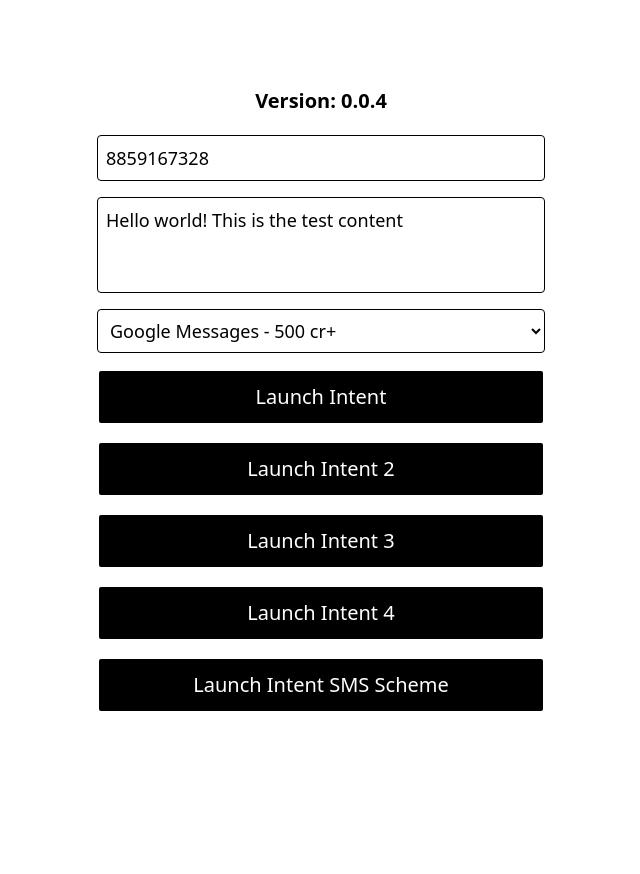
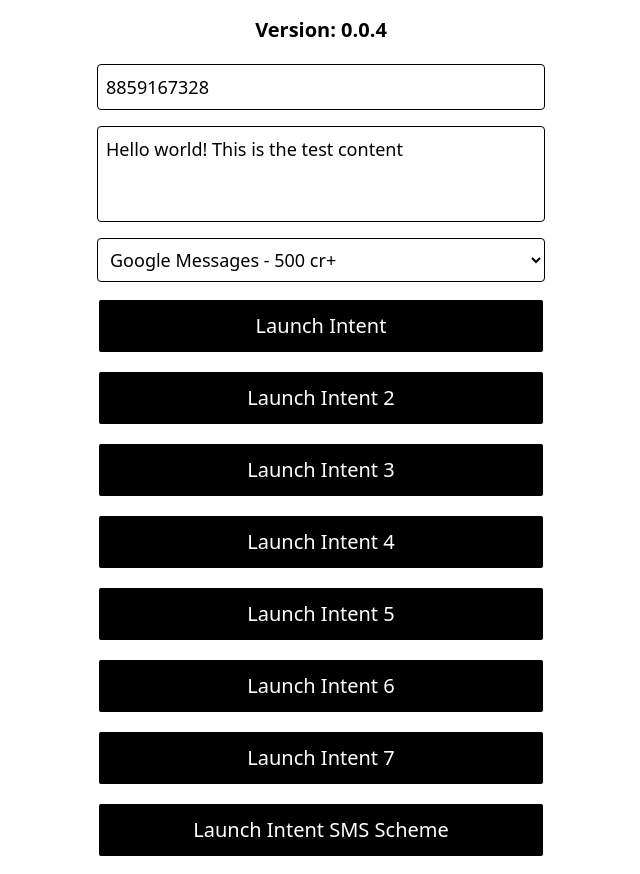
Before and after one commit to mayank-up/test-app, a Next.js app: page / in a window 1280 px wide. Shown: the whole page, without its empty margins (319-959 px from the left). Before the commit the page ends 800 px from the top, so only its background shows below. Built offline with nearby package versions, Linux system fonts and the light colour scheme.

Commit message:
chore: intent updates

```diff
--- a/app/flowOne.tsx
+++ b/app/flowOne.tsx
@@ -69,7 +69,48 @@ export default function FlowOne() {
     const encodedPhone = encodeURIComponent(phoneNumber);
     const encodedText = encodeURIComponent(message);
 
-    const intent =  `intent:#Intent;action=android.intent.action.SENDTO;data=sms:${encodedPhone};package=${selectedApp};S.android.intent.extra.TEXT=${encodedText};S.sms_body=${encodedText};end`
+    const intent = `intent://send?address=${encodedPhone}&body=${encodedText}#Intent;scheme=sms;package=${selectedApp};action=android.intent.action.VIEW;end`
+
+    window.location.href = intent;
+  };
+
+  const launchIntent5 = () => {
+    if (!phoneNumber || !message) {
+      alert('Please enter both phone number and message.');
+      return;
+    }
+    const encodedPhone = encodeURIComponent(phoneNumber);
+    const encodedText = encodeURIComponent(message);
+const intent = `intent://sms:${encodedPhone}#Intent;action=android.intent.action.SENDTO;package=${selectedApp};S.sms_body=${encodedText};end`
+
+
+    window.location.href = intent;
+  };
+  const launchIntent6 = () => {
+    if (!phoneNumber || !message) {
+      alert('Please enter both phone number and message.');
+      return;
+    }
+    const encodedPhone = encodeURIComponent(phoneNumber);
+    const encodedText = encodeURIComponent(message);
+
+    const intent = `intent:#Intent;action=android.intent.action.SENDTO;type=vnd.android-dir/mms-sms;package=${selectedApp};S.address=${encodedPhone};S.sms_body=${encodedText};end`
+
+    window.location.href = intent;
+  };
+
+  const launchIntent7 = () => {
+    if (!phoneNumber || !message) {
+      alert('Please enter both phone number and message.');
+      return;
+    }
+    const encodedPhone = encodeURIComponent(phoneNumber);
+    const encodedText = encodeURIComponent(message);
+
+    const intent =`intent://sms:${encodedPhone}#Intent;action=android.intent.action.SENDTO;package=${selectedApp};S.sms_body=${encodedText};end`
+
+
+
 
     window.location.href = intent;
   };
@@ -150,6 +191,15 @@ export default function FlowOne() {
           <button className="flex-1 border-2 bg-black text-white text-xl py-3 rounded" onClick={launchIntent4}>
             Launch Intent 4
           </button>
+          <button className="flex-1 border-2 bg-black text-white text-xl py-3 rounded" onClick={launchIntent5}>
+            Launch Intent 5
+          </button>
+          <button className="flex-1 border-2 bg-black text-white text-xl py-3 rounded" onClick={launchIntent6}>
+            Launch Intent 6
+          </button>
+          <button className="flex-1 border-2 bg-black text-white text-xl py-3 rounded" onClick={launchIntent7}>
+            Launch Intent 7
+          </button>
           {/* <button className="flex-1 border-2 bg-black text-white text-xl py-3 rounded" onClick={launchIntentGeneric}>
             Launch Generic Intent
           </button> */}
```
